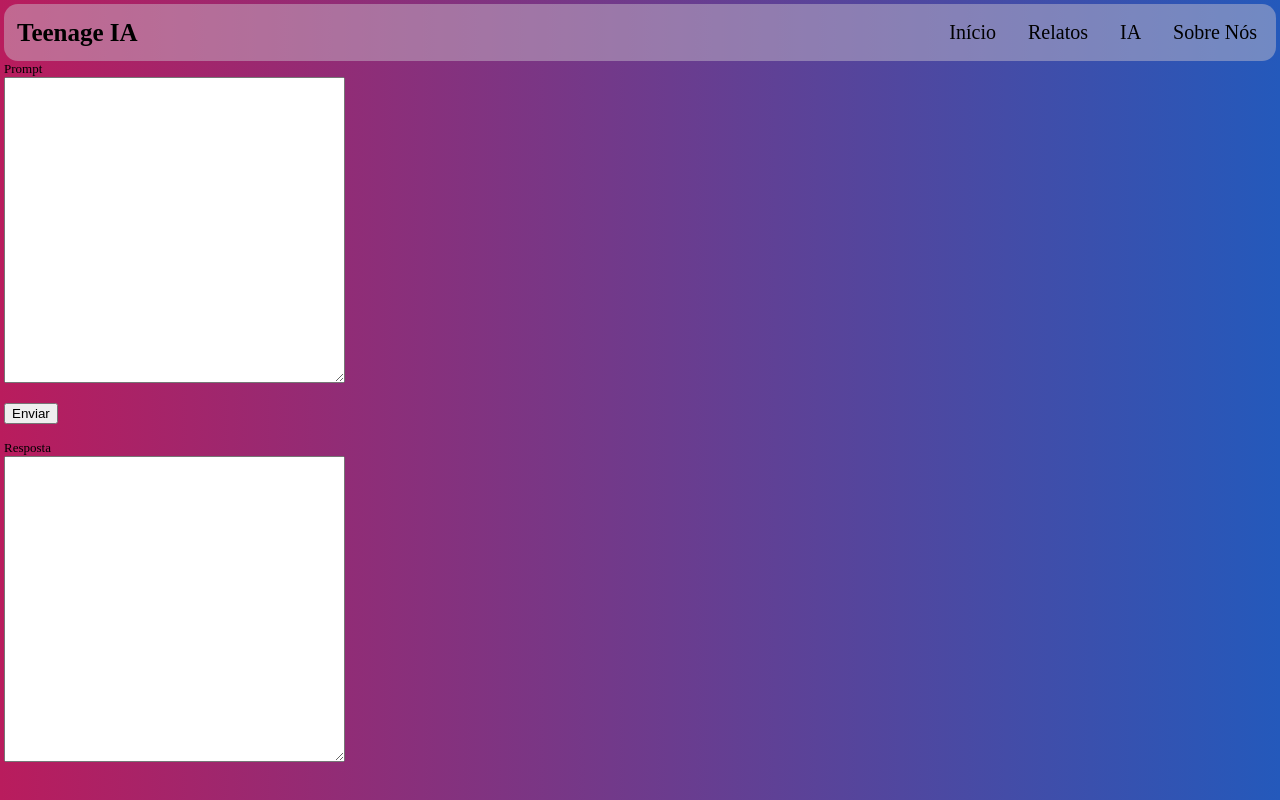
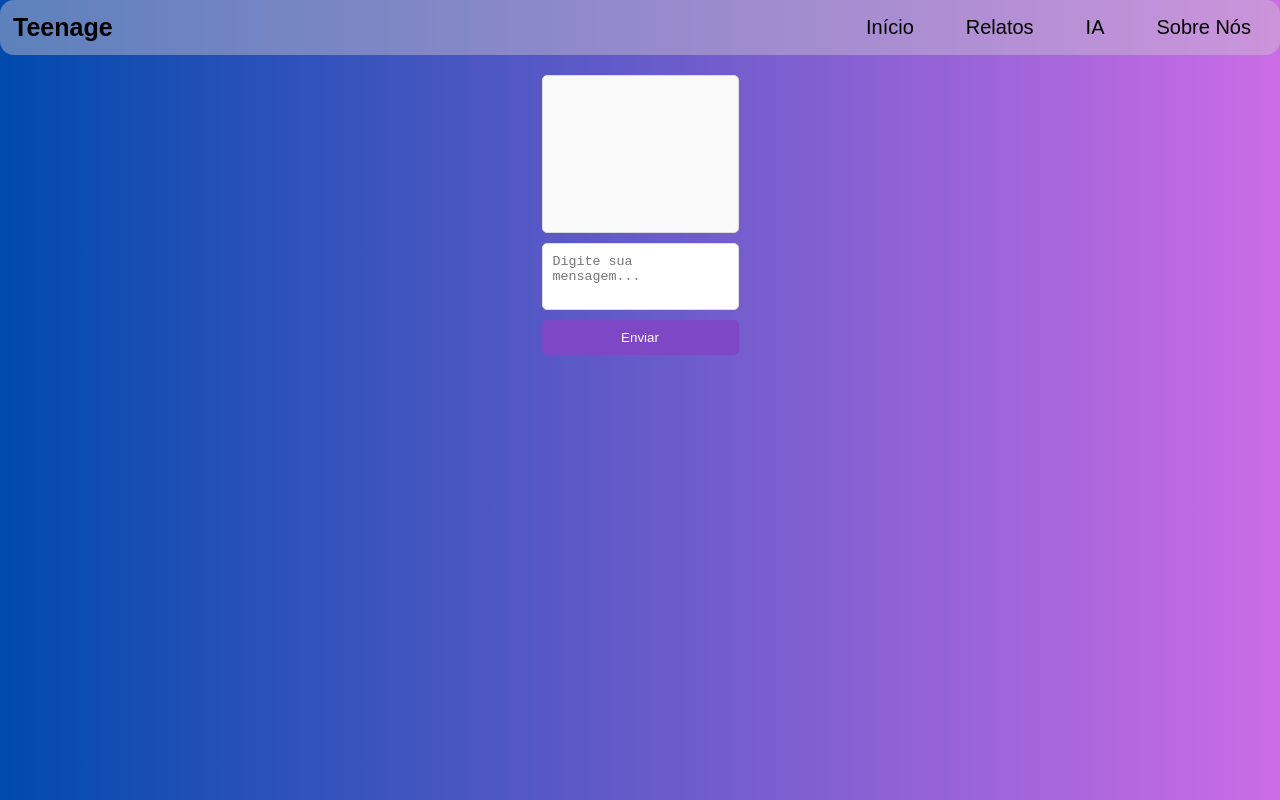
Before and after one commit to NicolasBordini/pfc-site, a plain HTML site: page ia.html in a window 1280 px wide. Drawn offline with Linux system fonts and the light colour scheme.

Commit message:
Add files via upload

```diff
--- a/ia.html
+++ b/ia.html
@@ -5,7 +5,7 @@
     <meta charset="UTF-8">
     <meta name="viewport" content="width=device-width, initial-scale=1.0">
     <link rel="stylesheet" href="styles.css">
-    <title>Teenage</title>
+    <title>Teenage IA</title>
     <script type="importmap">
         {
             "imports": {
@@ -13,9 +13,10 @@
             }
         }
     </script>
+
         <ul id="menu">
             <div>
-            <h1>Teenage IA</h1>
+                <h1>Teenage</h1>
             </div>
             <div>
                 <li><a href="index.html">Início</a></li>
@@ -24,27 +25,21 @@
                 <li><a href="sobre.html">Sobre Nós</a></li>
             </div>
         </ul>
+
+
 </head>
 
 <body>
+    <main>
+        <div class="chat-container">
+            <div id="chat-box" class="chat-box"></div>
+            <div class="input-area">
+                <textarea id="prompt" placeholder="Digite sua mensagem..." rows="3"></textarea>
+                <button id="send-button">Enviar</button>
+            </div>
+        </div>
+    </main>
 
-    <form>
-        <label>Prompt</label>
-        <br>
-        <textarea cols="40" rows="20" name="prompt" id="prompt"></textarea>
-        <br>
-        <br>
-        <input type="button" value="Enviar" />
-        <br>
-        <br>
-        <label>Resposta</label>
-        <br>
-        <textarea cols="40" rows="20" name="prompt" id="resposta"></textarea>
-    </form>
-    <html>
-
-    <!-- ... Your HTML and CSS -->
-    <!-- Import @google/generative-ai, as shown above. -->
     <script type="module">
         import { GoogleGenerativeAI } from "@google/generative-ai";
 
@@ -53,19 +48,27 @@
 
         // Access your API key (see "Set up your API key" above)
         const genAI = new GoogleGenerativeAI(API_KEY);
-
         const model = genAI.getGenerativeModel({ model: "gemini-1.5-flash" });
 
-        document.querySelector("input[type=button]").addEventListener("click", run);
+        document.getElementById("send-button").addEventListener("click", run);
 
         async function run() {
             const prompt = "Você é uma espécie de orientador, no qual conversa, dá conselhos e encaminha para um responsável medico psicólogo profissional caso a conversa tome um rumo perigoso. Caso aconteça alguma cituacao grave ou fale algo grave. voce deve cortar o assunto imediatamente e solicitar a pessoa a ligar para o cvv ou algo mais critico. Voce nao pode dar respostas com menos de 15 palavras. Caso aconteca, reenvie a mensagem. Sendo isso, responda o próximo prompt com esses quesitos: " + document.getElementById("prompt").value;
 
             const result = await model.generateContent(prompt);
             const response = await result.response;
-            const text = response.text();
-            document.getElementById("resposta").value = text;
-            console.log(text);
+            const text = await response.text();
+
+            // Append message to chat-box
+            const chatBox = document.getElementById("chat-box");
+            chatBox.innerHTML += `<div class="message user-message">${document.getElementById("prompt").value}</div>`;
+            chatBox.innerHTML += `<div class="message ai-message">${text}</div>`;
+
+            // Scroll to the bottom
+            chatBox.scrollTop = chatBox.scrollHeight;
+
+            // Clear the input
+            document.getElementById("prompt").value = "";
         }
     </script>
 </body>
--- a/styles.css
+++ b/styles.css
@@ -1,7 +1,10 @@
 body {
+  font-family: Arial, sans-serif;
   margin: 0;
-  font-family: 'sans-serif';
-  padding: 4px;
+  padding: 0;
+  display: flex;
+  flex-direction: column;
+  height: 100vh;
 }
 
 * {
@@ -21,12 +24,13 @@ li {
 }
 
 li a {
-  display: block;
   color: rgb(0, 0, 0);
   text-align: center;
   padding: 14px 16px;
   text-decoration: none;
   font-size: 20px;
+  display: inline;
+  margin: 0 10px;
 }
 
 /* Change the link color to #111 (black) on hover */
@@ -36,7 +40,7 @@ li a:hover {
 
 body {
   text-align: justify;
-  background: linear-gradient(to right, #b91c5d, #2459bb);
+  background: linear-gradient(to right, #004aad, #cb6ce6);
   /* Gradiente do vermelho para o laranja */
 }
 
@@ -88,3 +92,80 @@ form {
   /* Espaço à direita */
   font-size: 25px;
 }
+
+
+
+.chat-container {
+  display: flex;
+  flex-direction: column;
+  height: 100%;
+  margin: 20px;
+}
+
+.chat-box {
+  flex: 1;
+  overflow-y: auto;
+  border: 1px solid #ddd;
+  border-radius: 5px;
+  padding: 10px;
+  background-color: #f9f9f9;
+  margin-bottom: 10px;
+  max-width: 600px;
+}
+
+.input-area {
+  display: flex;
+  flex-direction: column;
+}
+
+textarea {
+  width: 100%;
+  padding: 10px;
+  border: 1px solid #ddd;
+  border-radius: 5px;
+  box-sizing: border-box;
+  resize: none;
+  max-width: 600px;
+}
+
+
+button {
+  margin-top: 10px;
+  padding: 10px;
+  border: none;
+  border-radius: 5px;
+  background-color: #7e47c5;
+  color: #fff;
+  cursor: pointer;
+  max-width: 600px;
+}
+
+button:hover {
+  background-color: #a15ec9;
+}
+
+.message {
+  margin-bottom: 10px;
+  padding: 10px;
+  border-radius: 5px;
+  max-width: 80%;
+}
+
+.user-message {
+  background-color: #e1ffc7;
+  align-self: flex-end;
+}
+
+.ai-message {
+  background-color: #f1f0f0;
+  align-self: flex-start;
+}
+
+main{
+  display: flex;
+  flex-direction: column;
+  align-items: center; /* Centraliza horizontalmente */
+  justify-content: center; /* Centraliza verticalmente */
+  height: calc(50vh - 80px); /* Ajuste a altura para considerar o cabeçalho */
+
+}
```
Lines whose indentation alone changed are shown as unchanged.
